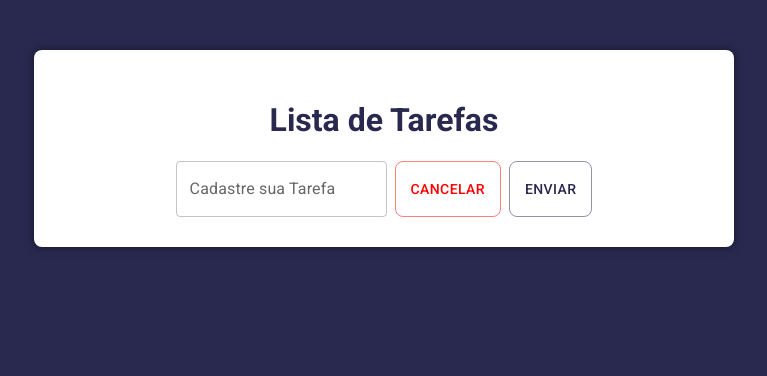
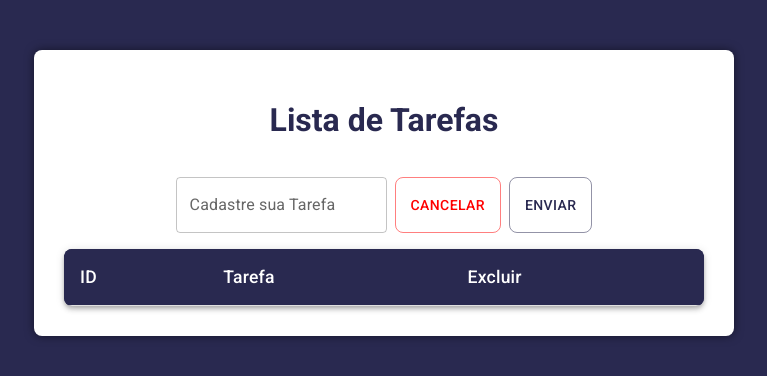
Before and after one commit to PaulooBarros/ListaTarefas, a React (Vite) app in the folder ListaTarefas/: page / in a window 1280 px wide. Shown: the top 376 px of the page, without its empty margins (256-1023 px from the left). Built offline with nearby package versions, Linux system fonts and the light colour scheme.

Commit message:
Tabela Já pronta e finalizada.

```diff
--- a/ListaTarefas/package.json
+++ b/ListaTarefas/package.json
@@ -13,8 +13,10 @@
     "@emotion/react": "^11.14.0",
     "@emotion/styled": "^11.14.0",
     "@mui/material": "^6.4.4",
+    "lucide-react": "^0.475.0",
     "react": "^19.0.0",
-    "react-dom": "^19.0.0"
+    "react-dom": "^19.0.0",
+    "react-toastify": "^11.0.3"
   },
   "devDependencies": {
     "@babel/eslint-parser": "^7.26.8",
--- a/ListaTarefas/src/components/Main/index.jsx
+++ b/ListaTarefas/src/components/Main/index.jsx
@@ -1,29 +1,50 @@
-import React, { useState } from "react";
+import React, { useState, useEffect } from "react";
 import "./style.css";
 import CustomButton from "../Button";
 import CustomInput from "../Input";
-import { ToastContainer, toast } from "react-toastify";
+import { toast } from "react-toastify";
+import Table from "@mui/material/Table";
+import TableBody from "@mui/material/TableBody";
+import TableCell from "@mui/material/TableCell";
+import TableContainer from "@mui/material/TableContainer";
+import TableHead from "@mui/material/TableHead";
+import TableRow from "@mui/material/TableRow";
+import Paper from "@mui/material/Paper";
+import { Trash2 } from "lucide-react";
+import { theme } from "../../Config/theme.js";
 
 export default function Main() {
   const [novaTarefa, setNovaTarefa] = useState("");
+  const [tarefas, setTarefas] = useState([]);
+
+  useEffect(() => {
+    const tarefasSalvas = JSON.parse(localStorage.getItem("tarefas")) || [];
+    setTarefas(tarefasSalvas);
+  }, []);
 
   const handleChange = (e) => setNovaTarefa(e.target.value);
 
   const handleSubmit = (e) => {
     e.preventDefault();
     if (!novaTarefa.trim()) {
-      toast.error('A tarefa não pode estar vazia!');
+      toast.error("A tarefa não pode estar vazia!");
       return;
     }
-    const tarefasExistentes = JSON.parse(localStorage.getItem('tarefas')) || [];
-    const novaLista = [...tarefasExistentes, novaTarefa];
-    localStorage.setItem('tarefas', JSON.stringify(novaLista));
-    toast.success('Tarefa cadastrada com sucesso!');
+    const novaLista = [...tarefas, novaTarefa];
+    setTarefas(novaLista);
+    localStorage.setItem("tarefas", JSON.stringify(novaLista));
+    toast.success("Tarefa cadastrada com sucesso!");
     setNovaTarefa("");
   };
 
   const handleCancel = () => setNovaTarefa("");
 
+  const handleDelete = (index) => {
+    const novaLista = tarefas.filter((_, i) => i !== index);
+    setTarefas(novaLista);
+    localStorage.setItem("tarefas", JSON.stringify(novaLista));
+    toast.info("Tarefa excluída.");
+  };
   return (
     <div className="main-component">
       <div className="title">
@@ -50,6 +71,51 @@ export default function Main() {
           type="submit"
         />
       </form>
+
+      <TableContainer
+        component={Paper}
+        sx={{ boxShadow: 4, borderRadius: 2, overflow: "hidden" }}
+      >
+        <Table
+          sx={{
+            minWidth: 640,
+            backgroundColor: theme.palette.roxo.main,
+            "& th": {
+              backgroundColor: theme.palette.roxo.main,
+              color: theme.palette.roxo.contrastText,
+              fontSize: "1.1rem",
+            },
+            "& td": { fontSize: "1rem" },
+          }}
+          aria-label="tabela de tarefas"
+        >
+          <TableHead>
+            <TableRow>
+              <TableCell>ID</TableCell>
+              <TableCell>Tarefa</TableCell>
+              <TableCell>Excluir</TableCell>
+            </TableRow>
+          </TableHead>
+          <TableBody>
+            {tarefas.map((tarefa, index) => (
+              <TableRow
+                key={index}
+                sx={{
+                  "&:nth-of-type(odd)": { backgroundColor: "#f5f5f5" },
+                  "&:nth-of-type(even)": { backgroundColor: "#f0f0f0" }, // Branco gelo para linhas pares
+                }}
+              >
+                <TableCell>{index + 1}</TableCell>
+                <TableCell>{tarefa}</TableCell>
+                <TableCell sx={{ cursor: "pointer" }}>
+                  {" "}
+                  <Trash2 onClick={() => handleDelete(index)} />
+                </TableCell>
+              </TableRow>
+            ))}
+          </TableBody>
+        </Table>
+      </TableContainer>
     </div>
   );
 }
--- a/ListaTarefas/src/components/Main/style.css
+++ b/ListaTarefas/src/components/Main/style.css
@@ -14,6 +14,7 @@
   display: flex;
   gap: 8px;
   justify-content: center;
+  padding: 16px;
 }
 
 .title{
```
Also changed, not shown: 1 other file (tests, documents, lock files or other folders).
